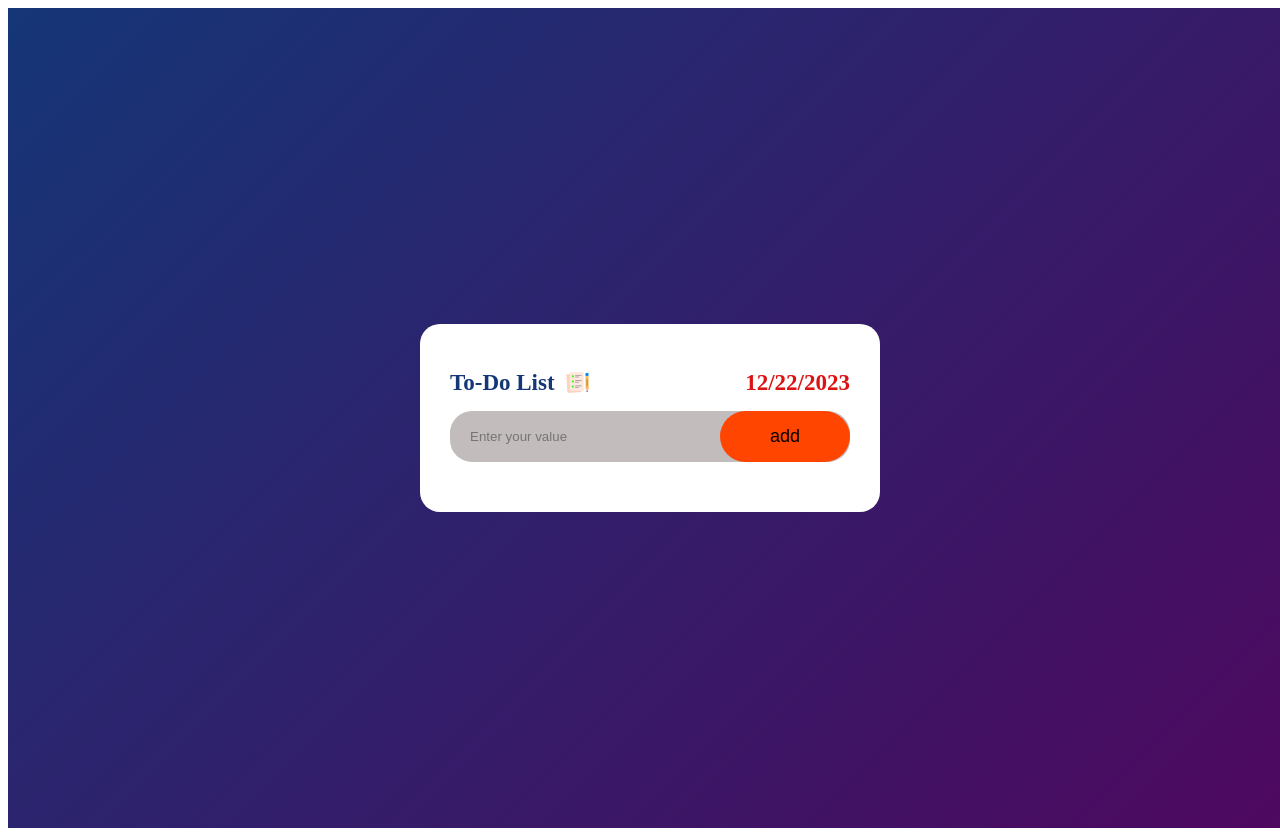
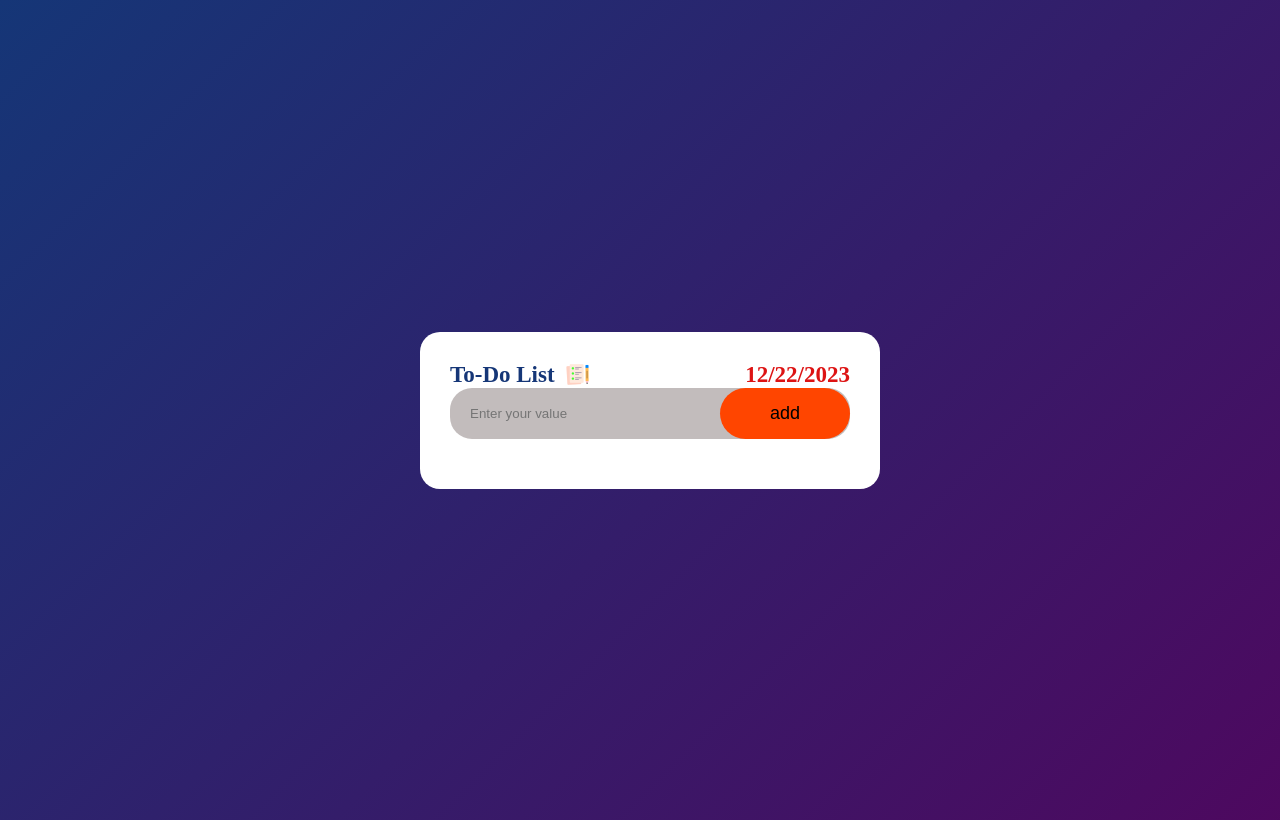
Before and after one commit to nitinjha3/To-do-App, a plain HTML site: page index.html in a window 1280 px wide. Drawn offline with Linux system fonts and the light colour scheme.

Commit message:
overflow-hidden

```diff
--- a/style.css
+++ b/style.css
@@ -1,3 +1,12 @@
+*{
+    padding: 0;
+    margin: 0;
+
+}
+
+body{
+    overflow: hidden;
+}
 .container{
     width: 100%;
     /* max-width: 600px; */
```
